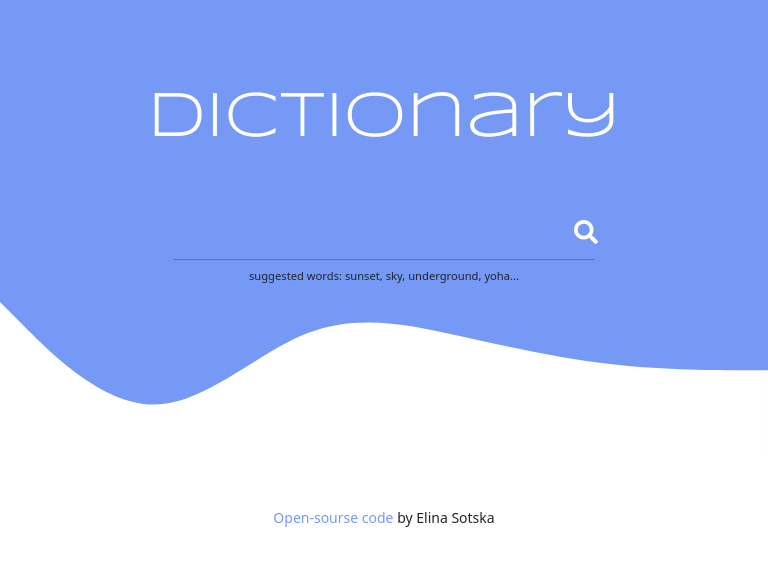
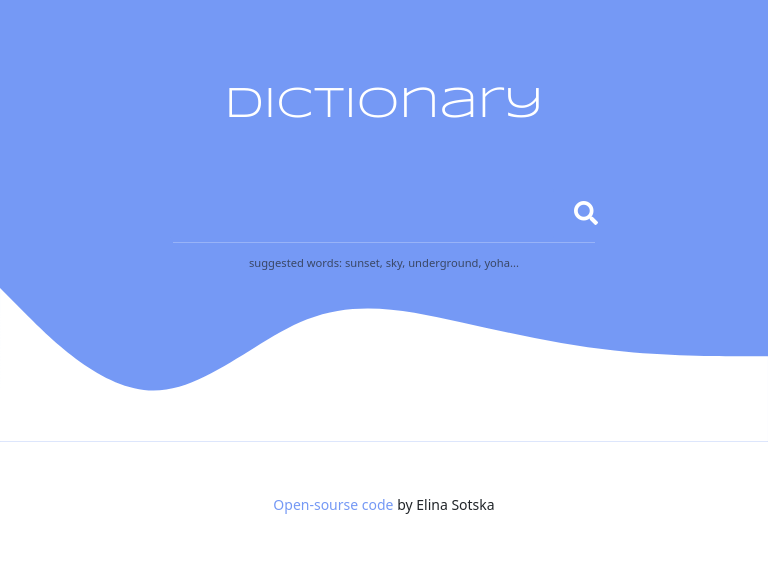
Before and after one commit to Ellino1s/Dictionary-App, a React (Create React App) app: page / in a window 768 px wide. Shown: the top 566 px of the page. Built offline with nearby package versions, Linux system fonts and the light colour scheme.

Commit message:
Made app responsive

```diff
--- a/src/App.css
+++ b/src/App.css
@@ -1,4 +1,5 @@
-body {
+* {
+  box-sizing: border-box;
   margin: 0;
   padding: 0;
   faont-family: "Montserrat", sans-serif;
@@ -26,3 +27,9 @@ a {
   margin: 50px 0;
   text-align: center;
 }
+
+@media (max-width: 768px) and (min-width: 480px) {
+  .App h1 {
+    font-size: 2.7rem;
+  }
+}
--- a/src/Dictionary.css
+++ b/src/Dictionary.css
@@ -5,16 +5,16 @@
   padding-top: 3rem;
 }
 
-#search-form {
+.Dictionary #search-form {
   border: transparent;
   margin-bottom: 0;
   margin-top: 0;
   background-color: #7599f5;
-  font-size: 1rem;
+  font-size: 1.7rem;
   caret-color: #fff;
 }
 
-#search_icon {
+.Dictionary #search_icon {
   background-color: transparent;
   color: #fff;
   font-size: 1.5rem;
@@ -24,20 +24,22 @@
   border: none;
 }
 
-hr {
-  background: #000000;
-  height: 2rem;
+.Dictionary hr {
+  background: #fff;
+  height: 0.1rem;
   border: none;
   max-width: 55%;
-  margin: 0.5rem auto;
+  margin: 0.2rem auto;
 }
 
 .Dictionary .hint {
   font-size: 0.7rem;
   text-align: center;
+  margin-top: 0.7rem;
+  opacity: 0.7;
 }
 
-.icon {
+.Dictionary .icon {
   color: #000000;
 }
 
--- a/src/Dictionary.js
+++ b/src/Dictionary.js
@@ -58,6 +58,7 @@ export default function Dictionary() {
           </svg>
         </header>
       </div>
+
       <Results results={results} />
     </div>
   );
--- a/src/Meaning.css
+++ b/src/Meaning.css
@@ -6,4 +6,11 @@
 .Meaning .example {
   opacity: 0.7;
   font-style: italic;
+  margin-top: 1.2rem;
 }
+
+@media (max-width: 768px) and (min-width: 480px) {
+  .Meaning h3 {
+    font-size: 1.3rem;
+  }
+}
--- a/src/Results.css
+++ b/src/Results.css
@@ -30,3 +30,26 @@
 .Results-body {
   margin: 0;
 }
+
+@media (max-width: 1400px) and (max-width: 768px) and (min-width: 480px) {
+  .Results {
+    position: relative;
+    left: 0;
+    top: -5.7rem;
+    right: 0;
+    bottom: 0;
+    display: flex;
+    align-items: center;
+    justify-content: center;
+  }
+  .Results-content {
+    max-width: 350px;
+    background: #fff;
+    border-radius: 20px;
+    box-shadow: 0 10px 10px rgba(0 0 0 / 10%);
+  }
+
+  .Results h2 {
+    font-size: 1.7rem;
+  }
+}
--- a/src/Synonyms.css
+++ b/src/Synonyms.css
@@ -9,4 +9,16 @@
   border: 1px solid #7599f5;
   border-radius: 20px;
   margin-right: 1.2rem;
+  margin-top: 1rem;
 }
+
+@media (max-width: 768px) and (min-width: 480px) {
+  .Synonyms {
+    margin: 1rem;
+  }
+  .Synonyms li {
+    display: block;
+    padding: 0.5rem;
+    margin-bottom: 0.5rem;
+  }
+}
```
